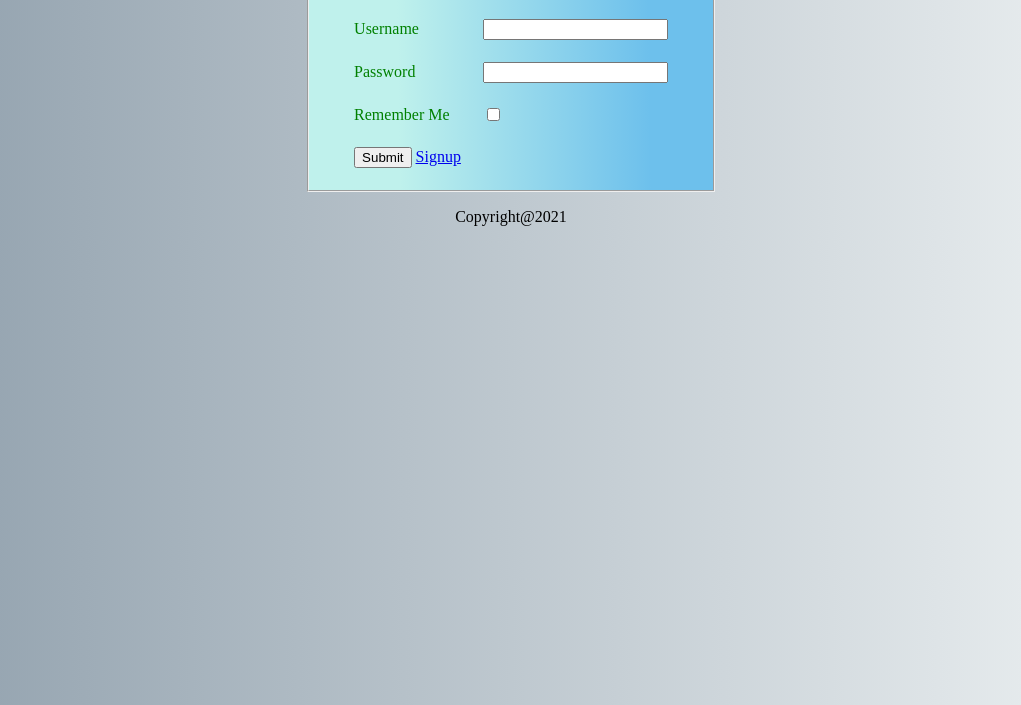
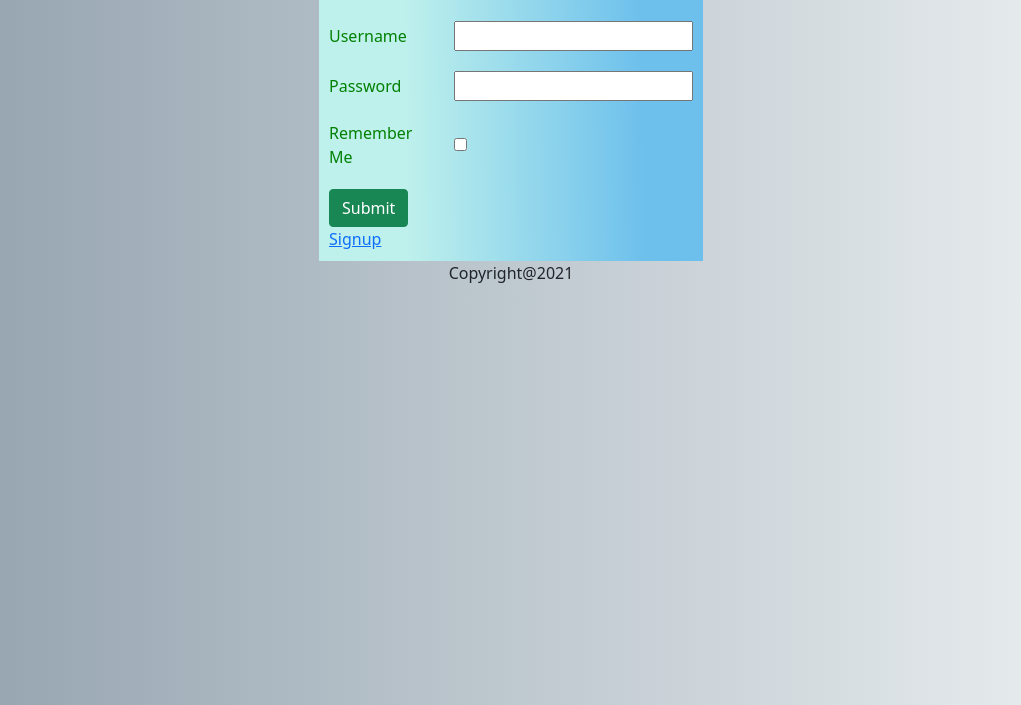
Before and after one commit to shiamabdullah/verve, a PHP site: page /view/loginAdmin.php in a window 1280 px wide. Shown: the part 95-800 px from the top of the page, without its empty margins (129-1150 px from the left). Run offline with PHP 8.4, Linux system fonts and the light colour scheme.

Commit message:
bit boot

```diff
--- a/controller/editCheckAdmin.php
+++ b/controller/editCheckAdmin.php
@@ -48,7 +48,7 @@
 				$status=editUser($user);
                 if($status)
                 {
-                    //header('location: ../view/viewProfileAdmin.php');
+                    header('location: ../view/viewProfileAdmin.php');
 
                 }
                 else
--- a/view/header.php
+++ b/view/header.php
@@ -1,6 +1,7 @@
 <!DOCTYPE html>
 <html>
 <head>
+<link href="https://cdn.jsdelivr.net/npm/bootstrap@5.0.0-beta3/dist/css/bootstrap.min.css" rel="stylesheet" integrity="sha384-eOJMYsd53ii+scO/bJGFsiCZc+5NDVN2yr8+0RDqr0Ql0h+rP48ckxlpbzKgwra6" crossorigin="anonymous">
 
 	<title><?=$title?></title>
 	<table width="100%"  >
--- a/view/homeAdmin.php
+++ b/view/homeAdmin.php
@@ -4,7 +4,7 @@
 ?>
 <link rel="stylesheet" href="cssadmin/styles.css"/>
 
-	<table  width="100%" align="center" border='1'>
+	<table  width=100% align="center" border='1'>
 				<tr>
 					<center>
 					<h1>Admin Panel</h1>
--- a/view/loginAdmin.php
+++ b/view/loginAdmin.php
@@ -27,7 +27,7 @@
 
 				<tr>
 					<td>
-						<input type="submit" name="submit" value="Submit">
+						<input class="btn btn-success" type="submit" name="submit" value="Submit">
 						<a href="signup.php">Signup</a>
 					</td>
 				</tr>
--- a/view/sessionheader.php
+++ b/view/sessionheader.php
@@ -8,6 +8,7 @@ if (session_status() == PHP_SESSION_NONE) {
 	}
 
     ?>
+
 <!DOCTYPE html>
 <html>
 <head>
```
Also changed, not shown: Assets/AdminPhotos/abc_122804398_3261971507265850_4710203390056121594_o.jpg (added).
